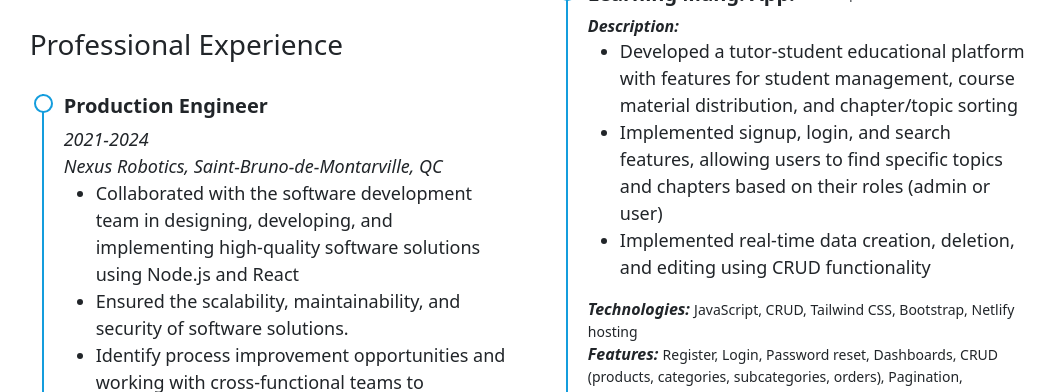
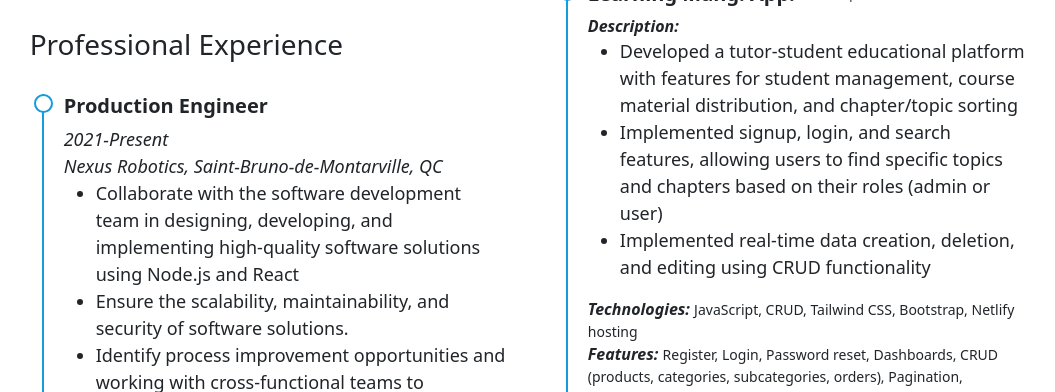
Before and after one commit to ArvindKalia/Portfolio-website, a plain HTML site: page index.html in a window 1280 px wide. Shown: the part 3800-4192 px from the top of the page, without its empty margins (203-1258 px from the left). Drawn offline with nearby package versions, Linux system fonts and the light colour scheme.

Commit message:
designchangeFinal6

```diff
--- a/index.html
+++ b/index.html
@@ -357,13 +357,13 @@
                         <div class="row p-4">
                             <div class="col-md-12 resume-box">
                                 <h5>Production Engineer</h5>
-                                <p>2021-2024</p>
+                                <p>2021-Present</p>
                                 <p>Nexus Robotics, Saint-Bruno-de-Montarville, QC</p>
                                 <ul>
-                                    <li>Collaborated with the software development team in designing, developing, and
+                                    <li>Collaborate with the software development team in designing, developing, and
                                         implementing high-quality software
                                         solutions using Node.js and React</li>
-                                    <li>Ensured the scalability, maintainability, and security of software solutions.
+                                    <li>Ensure the scalability, maintainability, and security of software solutions.
                                     </li>
                                     <li>Identify process improvement opportunities and working with cross-functional
                                         teams to implement changes</li>
```
